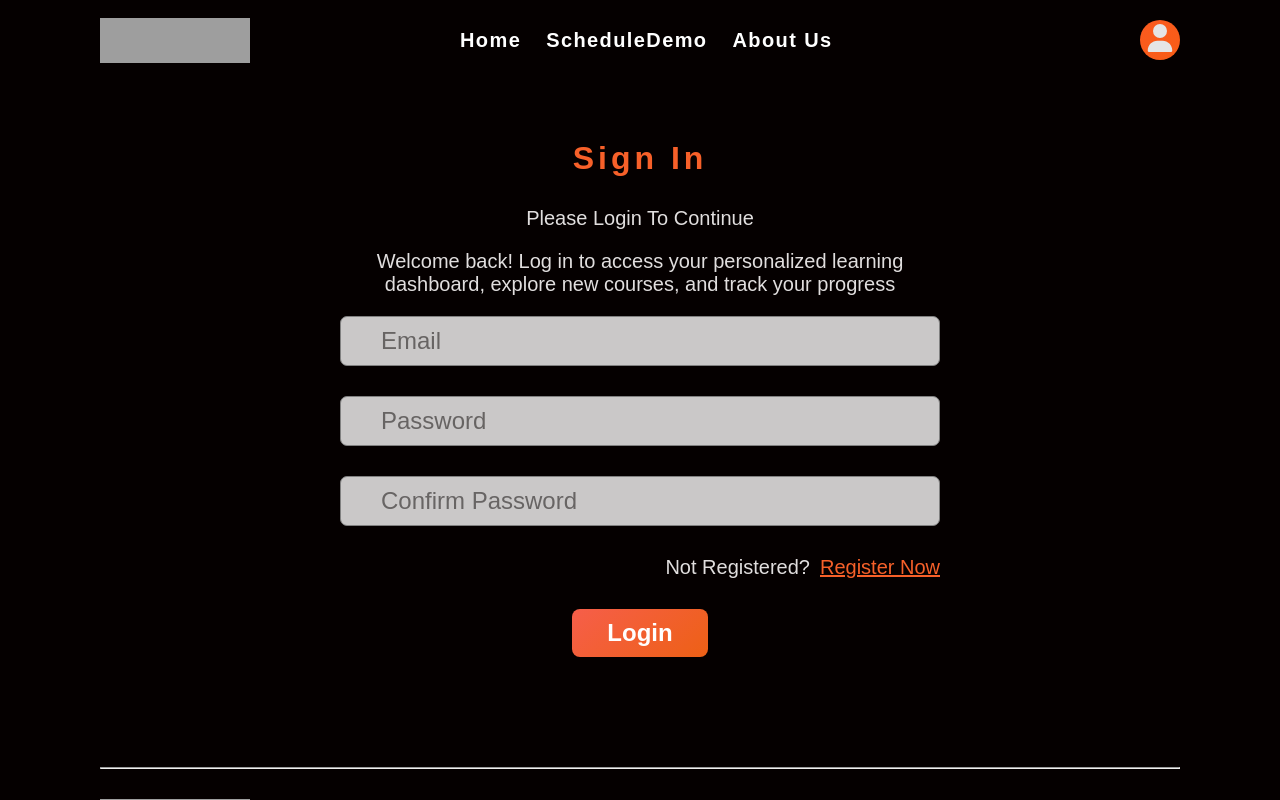
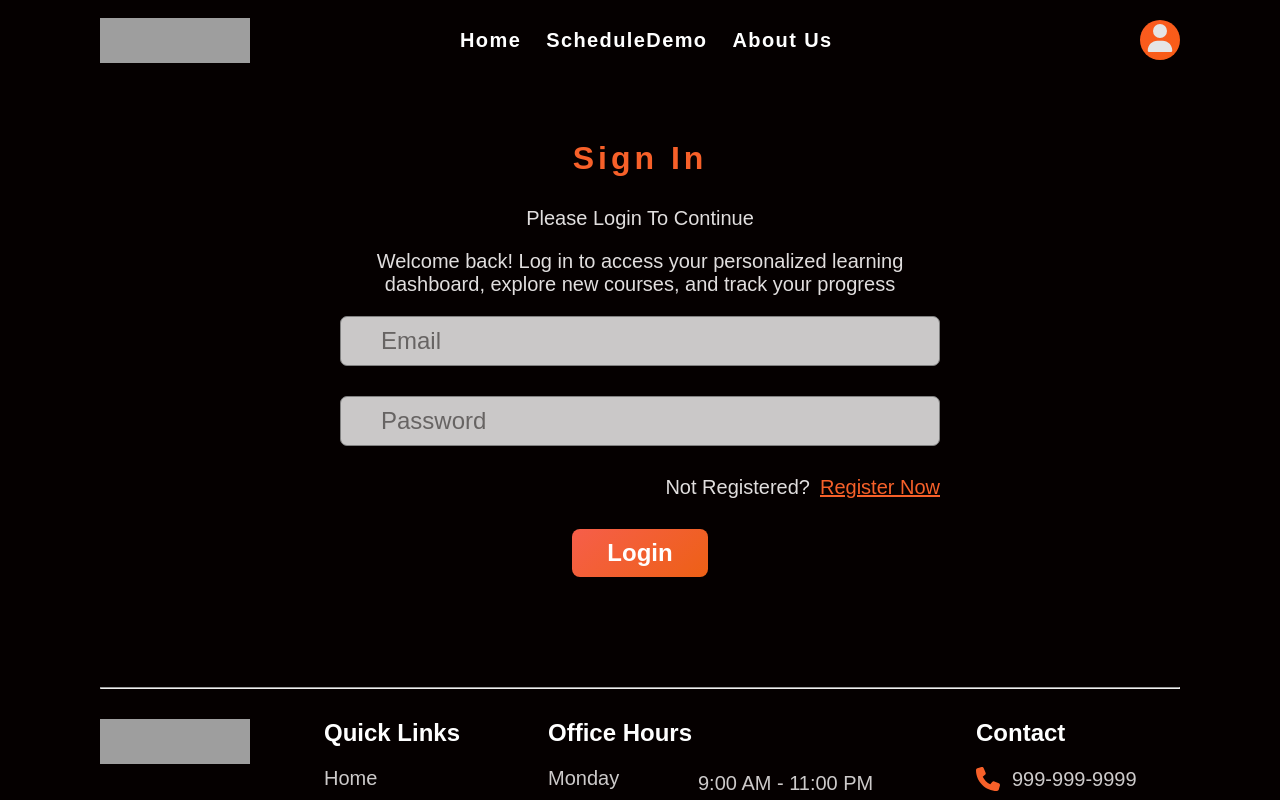
Before and after one commit to yashgoyal0110/plus-student, a React (Vite) app: page /login in a window 1280 px wide. Shown: the top 800 px of the page. Built offline with nearby package versions, Linux system fonts and the light colour scheme; no server answers; grey boxes are pictures that could not be loaded.

Commit message:
commit conf

```diff
--- a/src/pages/Login.jsx
+++ b/src/pages/Login.jsx
@@ -8,7 +8,6 @@
 
   const [email, setEmail] = useState("");
   const [password, setPassword] = useState("");
-  const [confirmPassword, setConfirmPassword] = useState("");
 
   const navigateTo = useNavigate();
   const handleLogin = async (e) => {
@@ -17,7 +16,7 @@
       await axios
         .post(
           "https://plus-backend.onrender.com/api/v1/user/login",
-          { email, password, confirmPassword, role: "Student" },
+          { email, password, role: "Student" },
           {
             withCredentials: true,
             headers: { "Content-Type": "application/json" },
@@ -29,7 +28,6 @@
           navigateTo("/");
           setEmail("");
           setPassword("");
-          setConfirmPassword("");
         });
     } catch (error) {
       toast.error(error.response.data.message);
@@ -59,12 +57,6 @@
             value={password}
             onChange={(e) => setPassword(e.target.value)}
           />
-          <input
-            type="password"
-            placeholder="Confirm Password"
-            value={confirmPassword}
-            onChange={(e) => setConfirmPassword(e.target.value)}
-          />
           <div
             style={{
               gap: "10px",
```
